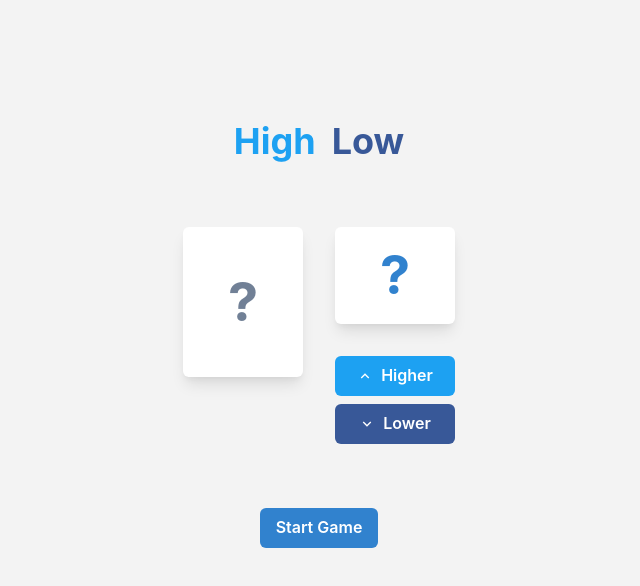
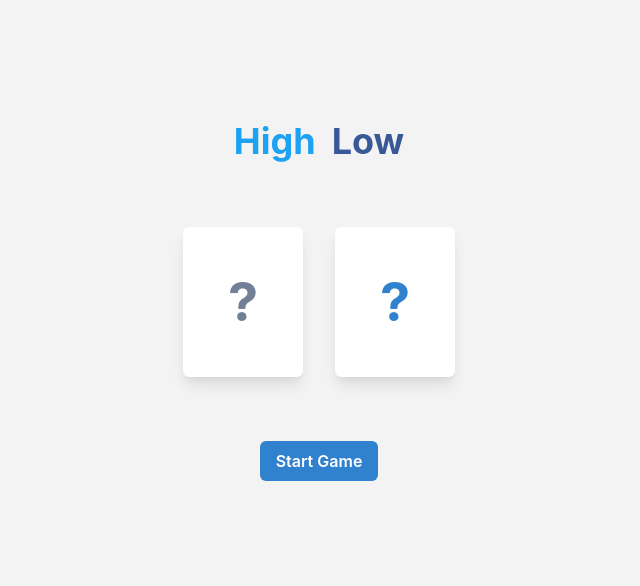
Before and after one commit to lennonx0904/xstate-high-low-game, a React (Create React App) app: page / in a window 1280 px wide. Shown: the top 586 px of the page, without its empty margins (321-961 px from the left). Built offline with nearby package versions, Linux system fonts and the light colour scheme.

Commit message:
feat: complete xstate setting and extract component

```diff
--- a/src/App.tsx
+++ b/src/App.tsx
@@ -1,37 +1,10 @@
-import { Box, Flex, Center, Heading, Button, Stack } from "@chakra-ui/react";
 import { useEffect, useState } from "react";
+import { Box, Flex, Center, Heading, Stack } from "@chakra-ui/react";
 import { RiArrowDownSLine, RiArrowUpSLine } from "react-icons/ri";
-
 import { createMachine, assign } from "xstate";
 import { useMachine } from "@xstate/react";
 
-/*
-## 需求:
-  - 完成比大小遊戲
-    - 遊戲流程
-      1. 按下 `Start Game` 按鈕會開始遊戲，`Start Game` 按鈕隨即消失
-      2. 左邊的卡片中的 `?` 會變成亂數產生的數字 A
-      3. 右邊的卡片下方會出現 `Higher` 和 `Lower` 的按鈕，讓 user 擇一點選
-      4. 當 user 點選 `Higher` 和 `Lower` 其中一個按鈕後，兩個按鈕隨即消失
-      5. 右邊的卡片中的 `?` 會變成亂數產生的數字 B
-      6. 比較兩邊的數字大小，然後根據 user 的選擇，顯示遊戲結果在卡片下方，並出現 `Play Again` 按鈕
-      7. 當 user 按下 `Play Again` 按鈕後，右邊的卡片中的數字 B 會變回 `?`
-      8. 左邊的數字 A 會重新亂數產生，並回到上方第三步，繼續新的一場遊戲
-    - 遊戲規則
-      - 兩邊的數字都是隨機產生 1~10 之間的數字
-      - 當 B > A 時，且 user 選擇 `Higher`，則遊戲結果為 WIN
-      - 當 B > A 時，且 user 選擇 `Lower`，則遊戲結果為 LOSE
-      - 當 B < A 時，且 user 選擇 `Higher`，則遊戲結果為 LOSE
-      - 當 B < A 時，且 user 選擇 `Lower`，則遊戲結果為 WIN
-      - 當 B = A 時，且 user 選擇 `Higher`，則遊戲結果為 LOSE
-      - 當 B = A 時，且 user 選擇 `Lower`，則遊戲結果為 LOSE
-## 加分項目:
-  - 重構 components
-  - 使用 XState 完成遊戲的狀態切換及邏輯
-    - 文件：https://xstate.js.org/docs/
-
-
-*/
+import { Card, Button } from "./components";
 
 const generateRandomNumber = () => Math.floor(Math.random() * 10) + 1;
 
@@ -49,32 +22,6 @@ const calculateIsUserWin = (
   }
 
   return false;
-};
-
-interface CardProps {
-  color: string;
-  content: string | number;
-}
-
-const Card = (props: CardProps) => {
-  const { color, content } = props;
-
-  return (
-    <Center
-      w="full"
-      h="150px"
-      px="24px"
-      py="16px"
-      bgColor="white"
-      borderRadius="md"
-      boxShadow="lg"
-      flex={1}
-    >
-      <Heading fontSize="54px" color={color}>
-        {content}
-      </Heading>
-    </Center>
-  );
 };
 
 interface ContextProps {
@@ -98,6 +45,11 @@ const App = () => {
         on: {
           start: {
             target: "start",
+            actions: assign({
+              computerNumber: (context: ContextProps, event) =>
+                event.computerNumber,
+              // userNumber: (context: ContextProps, event) => 0,
+            }),
           },
         },
       },
@@ -106,11 +58,8 @@ const App = () => {
           choosed: {
             target: "choosed",
             actions: assign({
-              userChoice: (context: ContextProps, event) => {
-                console.log("@event", event.value);
-
-                return event.value;
-              },
+              userChoice: (context: ContextProps, event) => event.userChoice,
+              userNumber: (context: ContextProps, event) => event.userNumber,
             }),
           },
         },
@@ -121,9 +70,9 @@ const App = () => {
             target: "end",
             actions: assign({
               isUserWin: (context: ContextProps, event) => {
-                console.log("@event", event.value);
+                console.log("@event", event.isUserWin);
 
-                return event.value;
+                return event.isUserWin;
               },
             }),
           },
@@ -133,32 +82,36 @@ const App = () => {
         on: {
           start: {
             target: "start",
+            actions: assign({
+              computerNumber: (context: ContextProps, event) =>
+                event.computerNumber,
+              userNumber: (context: ContextProps, event) => 0,
+            }),
           },
         },
       },
     },
   });
 
-  const [state, send, service] = useMachine(gameMachine);
+  const [state, send] = useMachine(gameMachine);
 
-  const [computerNumber, setComputerNumber] = useState(0);
-  const [userNumber, setUserNumber] = useState(0);
-  const [isUserWin, setIsUserWin] = useState(false);
+  const computerNumber = state.context.computerNumber;
+  const userNumber = state.context.userNumber;
+  const isUserWin = state.context.isUserWin;
 
-  const startGame = () => {
-    send("start");
-  };
+  console.log("userNumber", userNumber);
 
-  const onHigherLowerBtnClick = (value: string) => {};
+  const startGame = () =>
+    send("start", { computerNumber: generateRandomNumber(), userNumber: 0 });
+  console.log("@state.value", state.value);
 
-  useEffect(() => {
-    const randomNumber = generateRandomNumber();
-    const isGameStart = state.value === "start";
-    isGameStart && setComputerNumber(randomNumber);
-    const ischoosed = state.value === "choosed";
+  console.log("@state.context", state.context);
 
-    ischoosed && setUserNumber(randomNumber);
-  }, [state]);
+  // useEffect(() => {
+  //   const randomNumber = generateRandomNumber();
+  //   const isGameStart = state.value === "start";
+  //   isGameStart && setComputerNumber(randomNumber);
+  // }, [state]);
 
   useEffect(() => {
     const gameResult = calculateIsUserWin(
@@ -166,45 +119,12 @@ const App = () => {
       userNumber,
       state.context.userChoice
     );
-    state.context.userChoice && setIsUserWin(gameResult);
+    state.context.userChoice && send("end", { isUserWin: gameResult });
   }, [computerNumber, userNumber, state]);
-  console.log("isUserWin", isUserWin);
 
-  useEffect(() => {
-    const ischoosed = state.value === "choosed";
-    ischoosed && send("end");
-  }, [userNumber, isUserWin, state]);
-
-  const ButtonGroup = () => {
-    return (
-      <>
-        <Button
-          mt="32px"
-          colorScheme="twitter"
-          leftIcon={<RiArrowUpSLine />}
-          isFullWidth
-          onClick={() => {
-            // send("choosed", { value: "higher" });
-            service.send("choosed", { value: "higher" });
-            // interpreter.send({ type: "choosed", value: "higher" });
-          }}
-        >
-          Higher
-        </Button>
-        <Button
-          mt="8px"
-          colorScheme="facebook"
-          leftIcon={<RiArrowDownSLine />}
-          isFullWidth
-          onClick={() => {
-            send("choosed", { value: "lower" });
-          }}
-        >
-          Lower
-        </Button>
-      </>
-    );
-  };
+  const isInactive = state.value === "inactive";
+  const isStart = state.value === "start";
+  const isEnd = state.value === "end";
 
   return (
     <Box bgColor="#f3f3f3" h="100vh">
@@ -226,34 +146,70 @@ const App = () => {
               <Card color="blue.500" content={userNumber || "?"} />
 
               {/* `Higher` and `Lower` buttons UI */}
-              <ButtonGroup />
+
+              {isStart && (
+                <>
+                  <Button
+                    onClick={() =>
+                      send("choosed", {
+                        userChoice: "higher",
+                        userNumber: generateRandomNumber(),
+                      })
+                    }
+                    colorScheme="twitter"
+                    leftIcon={<RiArrowUpSLine />}
+                    text="Higher"
+                    marginTop="32px"
+                  />
+                  <Button
+                    onClick={() =>
+                      send("choosed", {
+                        userChoice: "lower",
+                        userNumber: generateRandomNumber(),
+                      })
+                    }
+                    colorScheme="facebook"
+                    leftIcon={<RiArrowDownSLine />}
+                    text="Lower"
+                    marginTop="8px"
+                  />
+                </>
+              )}
             </Flex>
           </Flex>
 
+          {isInactive && (
             <Box mt="64px">
-            <Button colorScheme="blue" onClick={startGame}>
-              Start Game
-            </Button>
+              <Button
+                onClick={startGame}
+                colorScheme="blue"
+                text="Start Game"
+              />
             </Box>
+          )}
 
           {/* Game result UI */}
-          {/* <Stack mt="24px" spacing="16px">
+          {isEnd && (
+            <Stack mt="24px" spacing="16px">
+              {isUserWin ? (
                 <Heading color="twitter.300" align="center">
                   WIN!
                 </Heading>
+              ) : (
                 <Heading color="red.300" align="center">
                   LOSE!
                 </Heading>
-
+              )}
               <Button
                 colorScheme="blue"
+                text=" Play Again"
                 onClick={() => {
-                // TODO: Clear game result and start a new game
+                  startGame();
+                  console.log("Clear game result and start a new game");
                 }}
-            >
-              Play Again
-            </Button>
-          </Stack> */}
+              />
+            </Stack>
+          )}
         </Flex>
       </Center>
     </Box>
--- /dev/null
+++ b/src/components/Button/index.tsx
@@ -0,0 +1,27 @@
+import { Button as ButtonComponent } from "@chakra-ui/react";
+
+interface ButtonProps {
+  onClick: () => void;
+  colorScheme: string;
+  text: string;
+  leftIcon?: JSX.Element;
+  marginTop?: string;
+}
+
+const Button = (props: ButtonProps) => {
+  const { onClick, colorScheme, text, leftIcon, marginTop } = props;
+
+  return (
+    <ButtonComponent
+      mt={marginTop}
+      colorScheme={colorScheme}
+      leftIcon={leftIcon}
+      isFullWidth
+      onClick={onClick}
+    >
+      {text}
+    </ButtonComponent>
+  );
+};
+
+export default Button;
--- /dev/null
+++ b/src/components/Card/index.tsx
@@ -0,0 +1,29 @@
+import { Center, Heading } from "@chakra-ui/react";
+
+interface CardProps {
+  color: string;
+  content: string | number;
+}
+
+const Card = (props: CardProps) => {
+  const { color, content } = props;
+
+  return (
+    <Center
+      w="full"
+      h="150px"
+      px="24px"
+      py="16px"
+      bgColor="white"
+      borderRadius="md"
+      boxShadow="lg"
+      flex={1}
+    >
+      <Heading fontSize="54px" color={color}>
+        {content}
+      </Heading>
+    </Center>
+  );
+};
+
+export default Card;
--- /dev/null
+++ b/src/components/index.ts
@@ -0,0 +1,2 @@
+export { default as Card } from "./Card";
+export { default as Button } from "./Button";
```
Lines whose indentation alone changed are shown as unchanged.
